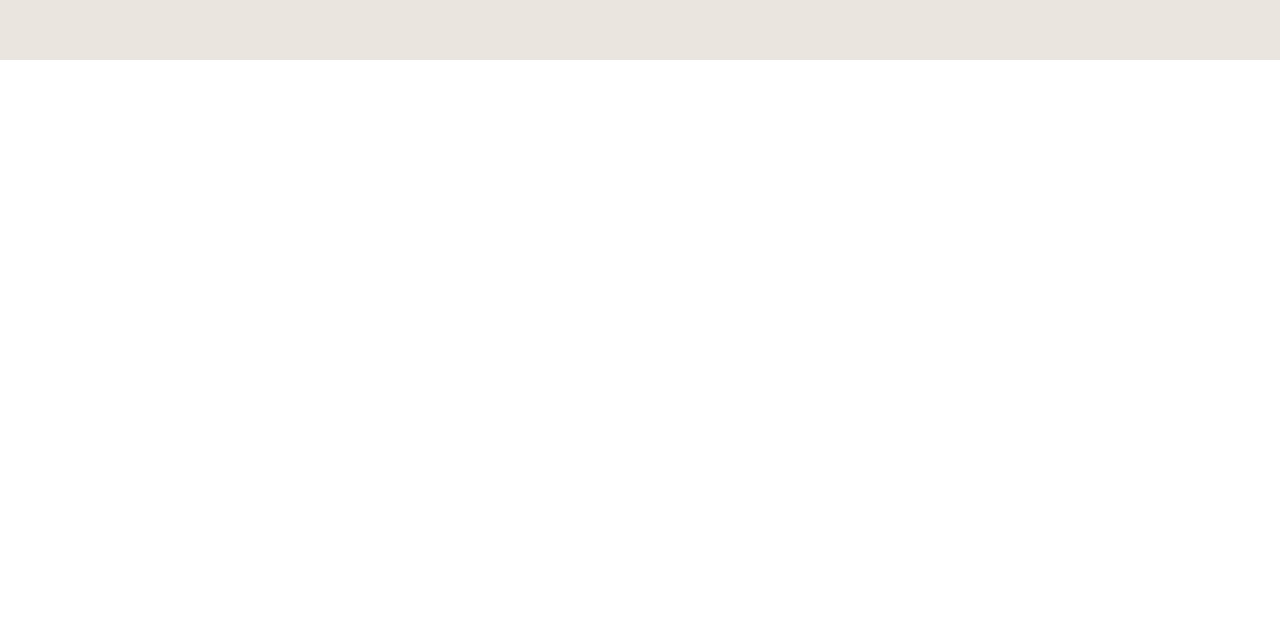
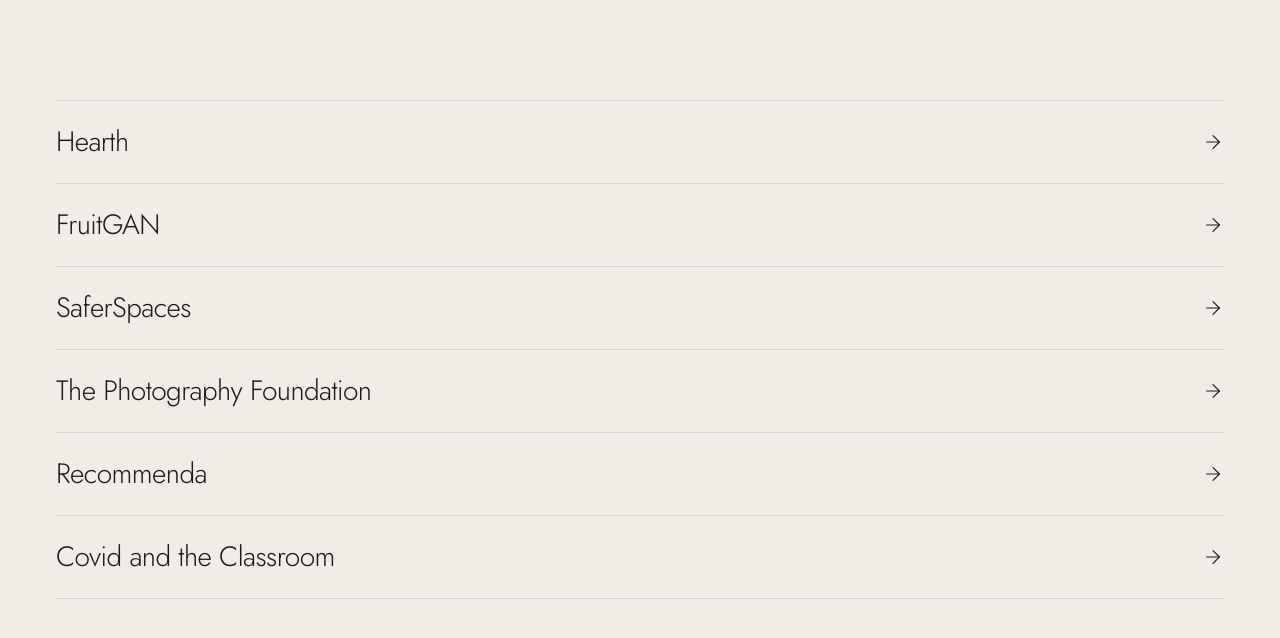
Before and after one commit to clairesquires99/portfolio-website, a React (Vite) app: page / in a window 1280 px wide. Shown: the part 740-1378 px from the top of the page. Before the commit the page ends 800 px from the top, so only its background shows below. Built offline with nearby package versions, Linux system fonts and the light colour scheme; a web font is replaced by a local one.

Commit message:
feat: projects section

```diff
--- a/package.json
+++ b/package.json
@@ -10,6 +10,7 @@
     "preview": "vite preview"
   },
   "dependencies": {
+    "lucide-react": "^1.8.0",
     "react": "^19.2.4",
     "react-dom": "^19.2.4"
   },
--- a/src/App.tsx
+++ b/src/App.tsx
@@ -1,9 +1,11 @@
 import { HeroSection } from './components/HeroSection'
+import { ProjectsSection } from './components/ProjectsSection'
 
 function App() {
   return (
     <>
       <HeroSection />
+      <ProjectsSection />
     </>
   )
 }
--- /dev/null
+++ b/src/components/ProjectsSection.tsx
@@ -0,0 +1,34 @@
+import { ArrowRight } from "lucide-react";
+
+const ITEMS = [
+  "Hearth",
+  "FruitGAN",
+  "SaferSpaces",
+  "The Photography Foundation",
+  "Recommenda",
+  "Covid and the Classroom",
+];
+
+export function ProjectsSection() {
+  return (
+    <section className="bg-hero-bg px-14 pt-10 pb-16">
+      <ul className="w-full">
+        {ITEMS.map((item) => (
+          <li
+            key={item}
+            className="flex items-center justify-between py-5 border-b border-black/10 first:border-t"
+          >
+            <span className="font-h2 font-light text-[28px] text-[#1c1820] tracking-[-0.02em]">
+              {item}
+            </span>
+            <ArrowRight
+              className="text-[#1c1820] shrink-0"
+              size={22}
+              strokeWidth={1.25}
+            />
+          </li>
+        ))}
+      </ul>
+    </section>
+  );
+}
--- a/src/index.css
+++ b/src/index.css
@@ -8,7 +8,7 @@
   --font-mono: ui-monospace, Consolas, monospace;
 
   /* ── Colours ────────────────────────────────────────────────────────────── */
-  --color-hero-bg: #eae5df;
+  --color-hero-bg: #f0ece6;
   --color-hero-name: #1c1820;
   --color-muted: #6b6375;
   --color-label: #3d3847;
@@ -16,3 +16,8 @@
   --color-dot-design: #d64848;
   --color-dot-people: #e05e72;
 }
+
+html,
+body {
+  background-color: #f0ece6;
+}
```
Also changed, not shown: src/components/HeroSection.tsx (+0 -28 lines), 1 other file (tests, documents, lock files or other folders).
